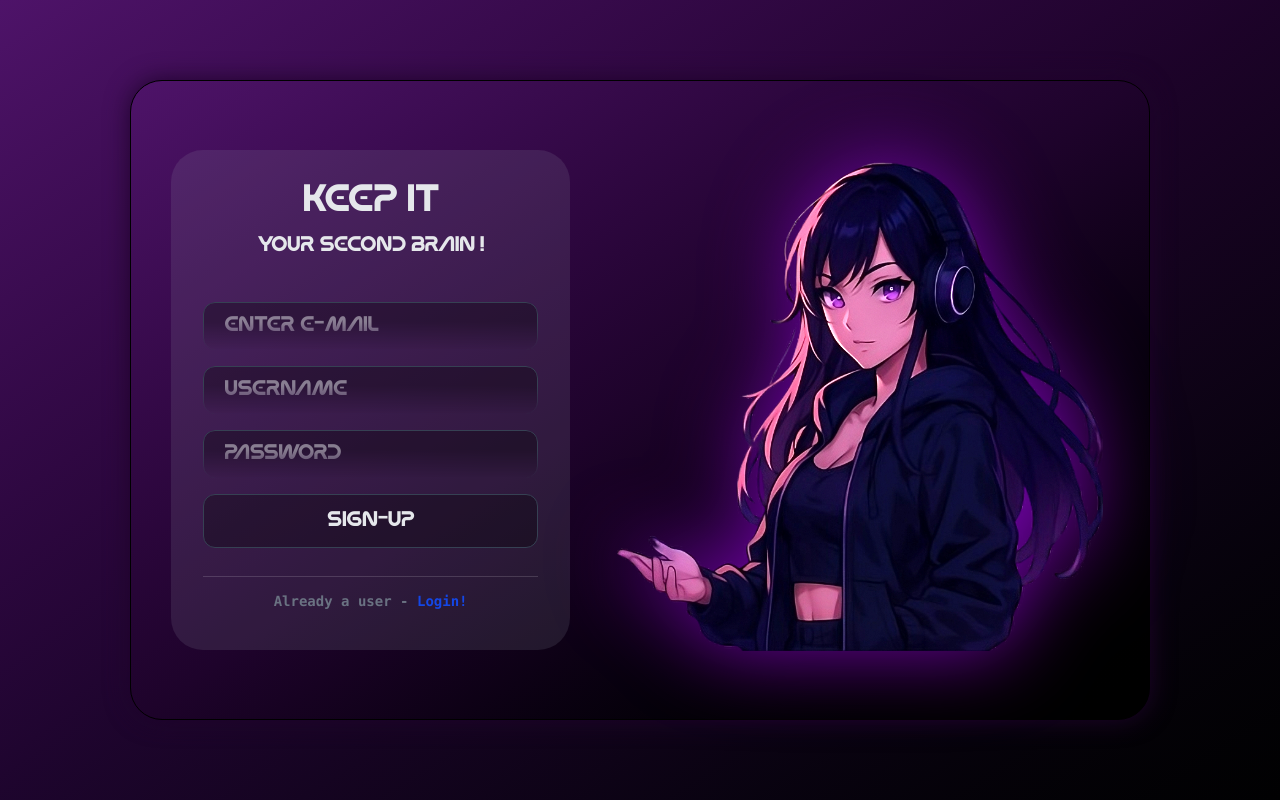
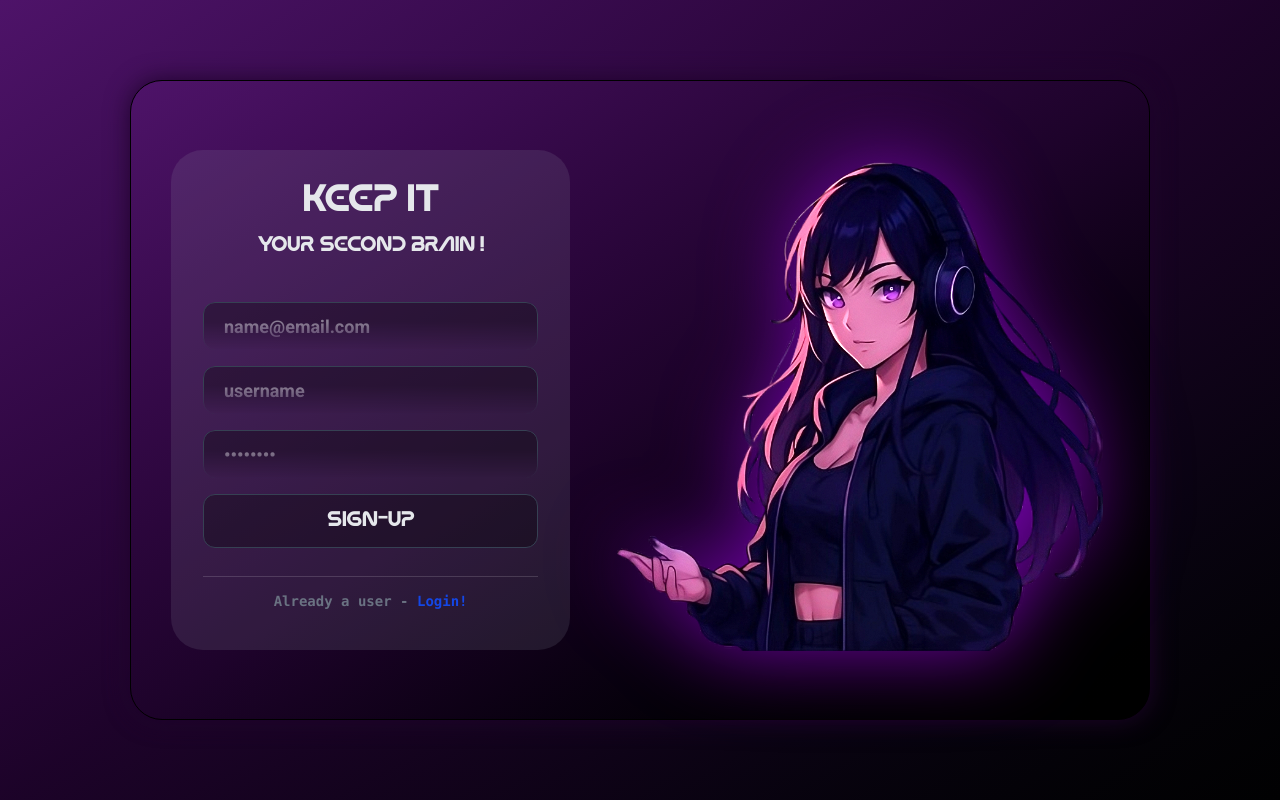
Before and after one commit to Shivamvashist/KeepIt, a React (Vite) app in the folder client/: page /signup in a window 1280 px wide. Built offline with nearby package versions, Linux system fonts and the light colour scheme.

Commit message:
setting up form and labels in signup and signin. and adding the Stash page

```diff
--- a/client/index.html
+++ b/client/index.html
@@ -4,6 +4,7 @@
     <meta charset="UTF-8" />
     <link rel="icon" type="image/svg+xml" href="/vite.svg" />
     <meta name="viewport" content="width=device-width, initial-scale=1.0" />
+    <link href="https://fonts.googleapis.com/css2?family=Roboto:wght@400;700&display=swap" rel="stylesheet">
     <title>Keep-It</title>
   </head>
   <body>
--- a/client/package.json
+++ b/client/package.json
@@ -11,6 +11,7 @@
   },
   "dependencies": {
     "@headlessui/react": "^2.2.2",
+    "@tailwindcss/line-clamp": "^0.4.4",
     "@tailwindcss/vite": "^4.1.3",
     "framer-motion": "^12.7.4",
     "nprogress": "^0.2.0",
--- a/client/src/App.tsx
+++ b/client/src/App.tsx
@@ -3,6 +3,7 @@ import { Toaster } from "react-hot-toast"
 import { HomePage } from "./pages/Homepage"
 import { Login } from "./pages/LoginPage"
 import { SignUp } from "./pages/SignupPage"
+import { Stash } from "./pages/Stash"
 // import { AnimatePresence } from "framer-motion"
 
 function App() {
@@ -12,9 +13,10 @@ function App() {
       <Toaster/>
       <BrowserRouter>
         <Routes>
-          <Route path="/" element={<HomePage/>} />
+          <Route path="/" element={<HomePage/>}/>
           <Route path="/signup" element={<SignUp/>}/>
           <Route path="/login" element={<Login/>}/>
+          <Route path="/stash" element={<Stash/>}/>
         </Routes>
       </BrowserRouter>
     </div>
--- a/client/src/components/cards/StashCards.tsx
+++ b/client/src/components/cards/StashCards.tsx
@@ -15,7 +15,7 @@ export function StashCard({img,type,title,link,description,tags}:Icard){
         initial={{}}
         animate={{}}
         whileHover={{scale:1.1}}
-        className='text-white border p-8 rounded-4xl border-white/20 bg-gray-400/10'>
+        className='text-white border p-8 rounded-4xl border-white/20 bg-gray-400/10 '>
 
             <motion.div className='flex flex-row items-center gap-2 font-semibold text-xl mb-2'>
                 <img className='h-[32px]' src={img}/>
@@ -25,7 +25,7 @@ export function StashCard({img,type,title,link,description,tags}:Icard){
             <motion.div>
                 <motion.h1 className='font-bold text-2xl '>{title}</motion.h1>
                 <h1 className='mb-2 font-semibold text-gray-400 ' >{link}</h1>
-                <span className='font-medium'>{description}</span>
+                <span className='font-medium line-clamp-2'>{description}</span>
             </motion.div>
 
             <motion.div className='flex flex-row items-center gap-2 font-semibold mt-4'>
--- a/client/src/index.css
+++ b/client/src/index.css
@@ -8,7 +8,8 @@
   }
 
 body{
-  background-image: linear-gradient(to bottom left,#000000,#1f0230,#162456);
+  background-image: linear-gradient(to bottom left,#000000,#1f0230,#162456,#162456,#1f0230,#000000);
+}
 
-}
+
 /* bg-gradient-to-bl from-black via-[#1f0230] to-blue-950 */
--- a/client/src/pages/Homepage.tsx
+++ b/client/src/pages/Homepage.tsx
@@ -113,7 +113,6 @@ export function HomePage(){
                         link={data.link}
                         description={data.description}
                         tags={data.tags}
-
                         />))}
 
                 </motion.div>
--- a/client/src/pages/LoginPage.tsx
+++ b/client/src/pages/LoginPage.tsx
@@ -1,11 +1,15 @@
 import {motion} from 'framer-motion';
 import authGirl from '../assets/imgs/authGirl.png'
 import { Link } from 'react-router-dom';
-
+import { useState } from 'react';
 
 export function Login(){
 
+    const [showPass,setShowPass] = useState(false)
 
+    function showPassFn(){
+        setShowPass(v=>!v)
+    }
 
     return <div className='h-[100vh] flex justify-center items-center bg-gradient-to-br  from-[#4e1369] via-[#1e032bf1] to-[#010102]'>
 
@@ -63,17 +67,17 @@ export function Login(){
                 initial={{opacity:0,y:20}}
                 animate={{opacity:1,y:0}}
                 transition={{delay:0.6,duration:0.4}}
-                type='email'
+                type='text' required
                 placeholder='username'
-                className='w-[100%] h-12 border pl-5 rounded-xl border-gray-700 bg-black/30 mask-b-from-5 text-xl' />
+                className='w-[100%] h-12 border pl-5 rounded-xl border-gray-700 bg-black/30 mask-b-from-5 text-lg font-[roboto]' />
 
                 <motion.input
                 initial={{opacity:0,y:20}}
                 animate={{opacity:1,y:0}}
                 transition={{delay:0.7,duration:0.4}}
-                type='email'
-                placeholder='Password'
-                className='w-[100%] h-12 border pl-5 rounded-xl border-gray-700 bg-black/30 mask-b-from-5 text-xl' />
+                type={(showPass ? "text" : "password" )} required
+                placeholder='••••••••'
+                className='w-[100%] h-12 border pl-5 rounded-xl border-gray-700 bg-black/30 mask-b-from-5 text-lg font-[roboto]' />
 
                 <motion.div
                 initial={{opacity:0,y:20}}
--- a/client/src/pages/SignupPage.tsx
+++ b/client/src/pages/SignupPage.tsx
@@ -1,9 +1,19 @@
 import {motion} from 'framer-motion';
 import authGirl from '../assets/imgs/authGirl.png'
 import { Link } from 'react-router-dom';
+import { useRef, useState } from 'react';
 
 
 export function SignUp(){
+
+    const [showPass,setShowPass] = useState(false)
+
+    const emailRef = useRef();
+
+
+    function showPassFn(){
+        setShowPass(v=>!v)
+    }
 
 
 
@@ -38,30 +48,30 @@ export function SignUp(){
                     <br/>
                     <span className='text-xl '>Your Second Brain !</span>
                 </motion.div>
-
+                <motion.form className='flex flex-col gap-4'>
                     <motion.input
                     initial={{opacity:0,y:20}}
                     animate={{opacity:1,y:0}}
                     transition={{delay:0.6,duration:0.4}}
-                type='email'
-                placeholder='enter E-mail'
-                className='w-[100%] h-12 border pl-5 rounded-xl border-gray-700 bg-black/30 mask-b-from-5 text-xl' />
+                    type='email' required
+                    placeholder='name@email.com'
+                    className='w-[100%] h-12 border pl-5 rounded-xl border-gray-700 bg-black/30 mask-b-from-5 text-lg font-[roboto]' />
 
                     <motion.input
                     initial={{opacity:0,y:20}}
                     animate={{opacity:1,y:0}}
                     transition={{delay:0.7,duration:0.4}}
-                type='email'
+                    type='text' required
                     placeholder='username'
-                className='w-[100%] h-12 border pl-5 rounded-xl border-gray-700 bg-black/30 mask-b-from-5 text-xl' />
+                    className='w-[100%] h-12 border pl-5 rounded-xl border-gray-700 bg-black/30 mask-b-from-5 text-lg font-[roboto]' />
 
                     <motion.input
                     initial={{opacity:0,y:20}}
                     animate={{opacity:1,y:0}}
                     transition={{delay:0.8,duration:0.4}}
-                type='email'
-                placeholder='Password'
-                className='w-[100%] h-12 border pl-5 rounded-xl border-gray-700 bg-black/30 mask-b-from-5 text-xl' />
+                    type={(showPass ? "text" : "password" )} required
+                    placeholder='••••••••'
+                    className='w-[100%] h-12 border pl-5 rounded-xl border-gray-700 bg-black/30 mask-b-from-5 text-lg font-[roboto]' />
 
                     <motion.div
                     initial={{opacity:0,y:20}}
@@ -69,12 +79,15 @@ export function SignUp(){
                     transition={{delay:0.9,duration:0.4}}
                     >
                         <motion.button
+                        type='submit'
                         whileHover={{scale:1.04}}
                         whileTap={{scale:0.94}}
                         className=' w-[100%] p-3 border rounded-xl border-gray-700 bg-black/30 hover:mask-b-from-5 text-xl mb-3'>
                             Sign-Up
                         </motion.button>
                     </motion.div>
+                </motion.form>
+
 
                 {/* hover:scale-[1.04] active:scale-[0.94] ease-in-out duration-200  */}
 
--- /dev/null
+++ b/client/src/pages/Stash.tsx
@@ -0,0 +1,10 @@
+import {motion} from 'framer-motion';
+
+export function Stash(){
+
+    return <div className=' min-h-screen min-w-screen bg-gradient-to-b from-[#000000] to-[#150d81]'>
+        <motion.div>
+
+        </motion.div>
+    </div>
+}
```
Also changed, not shown: 1 other file (tests, documents, lock files or other folders). Lines whose indentation alone changed are shown as unchanged.
